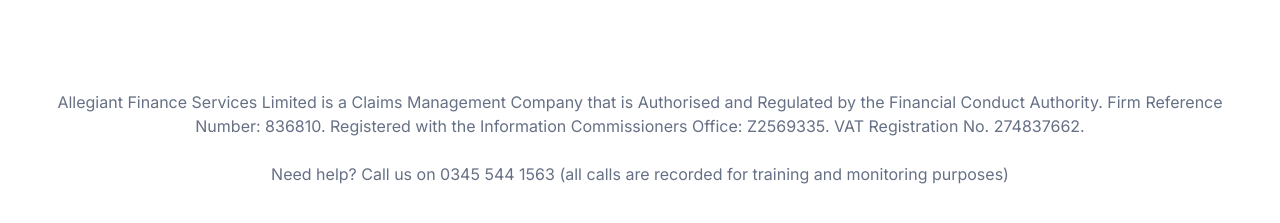
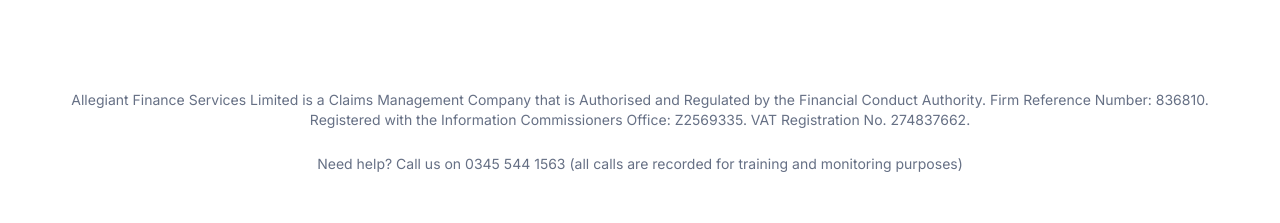
Before and after one commit to Buranch/allegiant.github.io, a website: page index.html in a window 1280 px wide. Shown: the part 795-1018 px from the top of the page. Drawn offline with nearby package versions, Linux system fonts and the light colour scheme.

Commit message:
Adjust footer txt

```diff
--- a/styles.scss
+++ b/styles.scss
@@ -12,7 +12,7 @@
 }
 
 input {
-  color: #667085!important;
+  color: #667085 !important;
 }
 
 .flex-1 {
@@ -149,9 +149,12 @@
 }
 
 .footer-txt {
-  color: $gray;
+  color: #667085;
   padding-right: 4rem;
   padding-left: 4rem;
+  font-size: 14px;
+  line-height: 20px;
+  font-weight: 400;
 }
 
 .navbar-toggler {
```
Also changed, not shown: styles.css, 1 other file.
